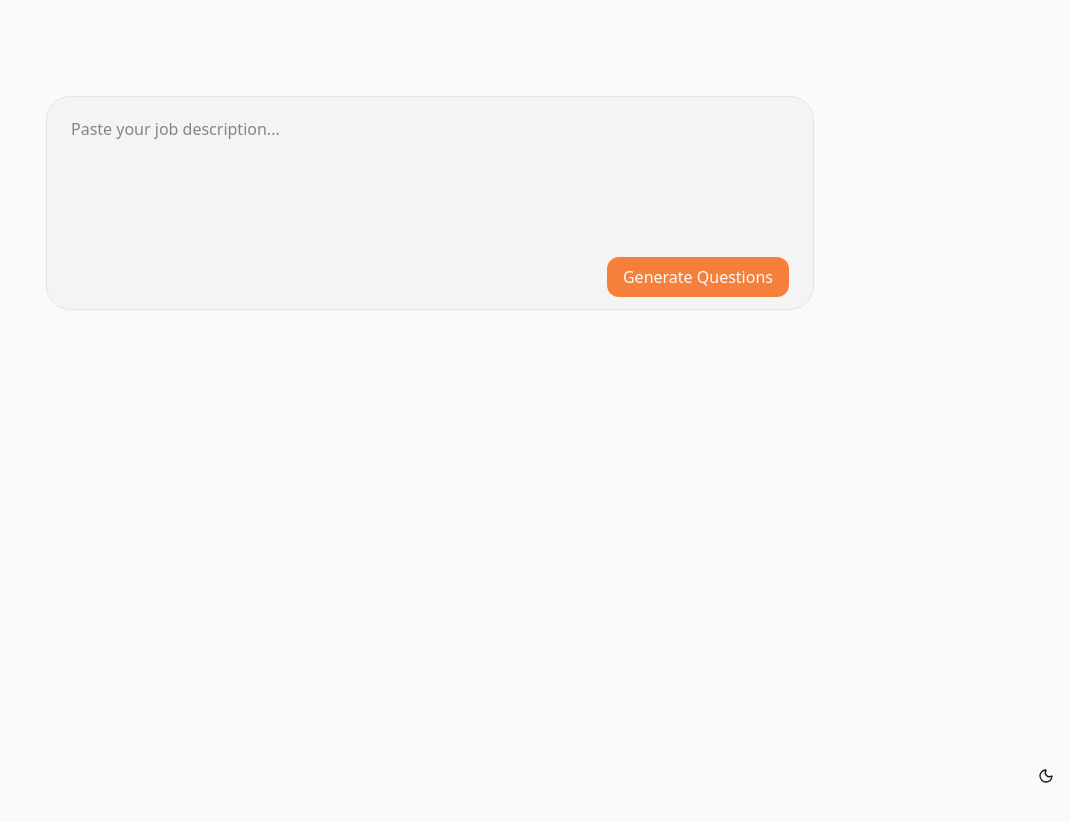
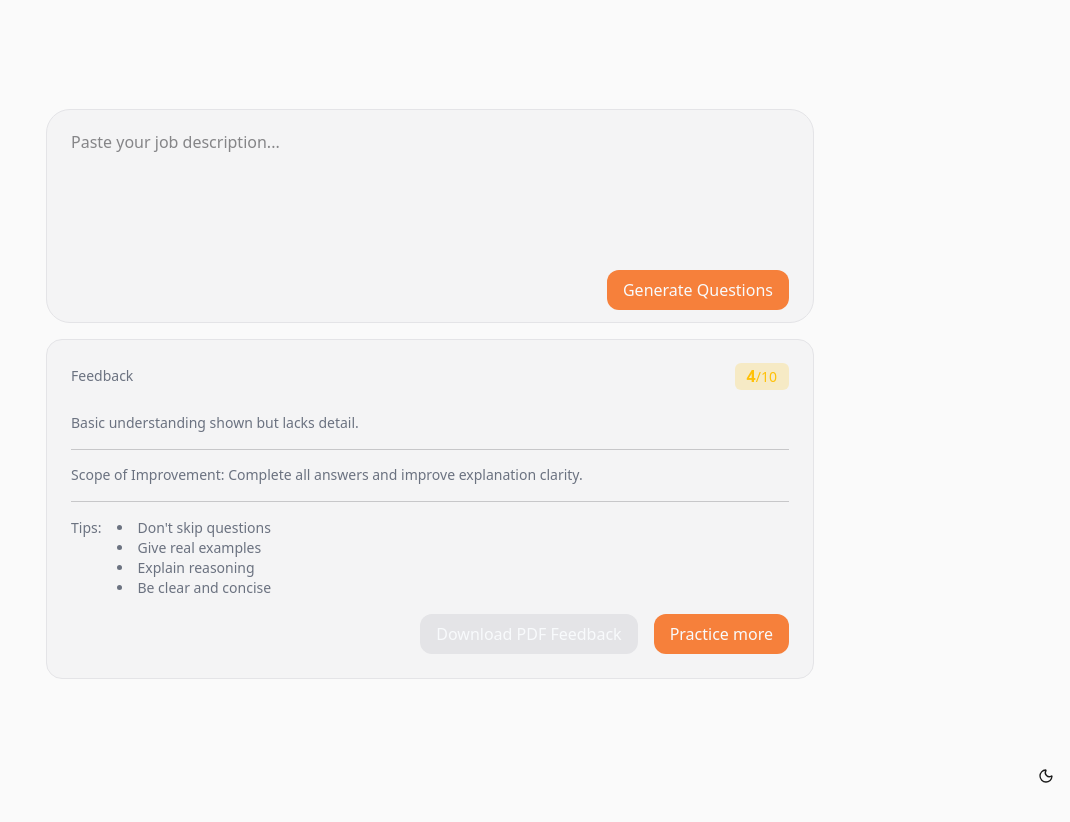
Before and after one commit to kmr-sahil/prep-ai, a Next.js app: page / in a window 1280 px wide. Shown: the top 822 px of the page, without its empty margins (210-1280 px from the left). Before the commit the page ends 800 px from the top, so only its background shows below. Built offline with nearby package versions, Linux system fonts and the light colour scheme; no server answers.

Commit message:
feat: Add PDF feedback generation and enhance InterviewPanel with download option

```diff
--- a/package.json
+++ b/package.json
@@ -11,6 +11,7 @@
   "dependencies": {
     "@elevenlabs/elevenlabs-js": "^2.6.0",
     "@google/genai": "^1.9.0",
+    "jspdf": "^3.0.1",
     "lucide-react": "^0.525.0",
     "next": "15.3.5",
     "next-themes": "^0.4.6",
--- a/src/app/layout.tsx
+++ b/src/app/layout.tsx
@@ -28,7 +28,7 @@ export default function RootLayout({
   return (
     <html lang="en" suppressHydrationWarning>
       <body
-        className={`${geistSans.variable} ${geistMono.variable} antialiased relative w-full mx-auto`}
+        className={`${geistSans.variable} ${geistMono.variable} antialiased relative w-full mx-auto p-[0.8rem]`}
       >
         <ThemeProvider attribute="class">
           <ThemeToggle />
--- a/src/components/InterviewPanel.tsx
+++ b/src/components/InterviewPanel.tsx
@@ -4,6 +4,7 @@ import { Mic, Type, Send } from "lucide-react";
 import VoiceInput from "./VoiceInput"; // import the new component
 import { useInterview } from "../context/InterviewContext";
 import FeedbackBox from "./FeedbackBox";
+import { generateFeedbackPDF } from "@/utils/generateFeedbackPDF";
 
 export default function InterviewPanel() {
   const {
@@ -19,8 +20,17 @@ export default function InterviewPanel() {
   const [currentAnswer, setCurrentAnswer] = useState("");
   const [inputMode, setInputMode] = useState<"text" | "voice">("voice");
   const [isProcessing, setIsProcessing] = useState(false);
-  const [result, setResult] = useState(false);
-  const [feedback, setFeedback] = useState<any>();
+  const [result, setResult] = useState(true);
+  const [feedback, setFeedback] = useState<any>({"feedback": "Basic understanding shown but lacks detail.",
+  "soi": "Complete all answers and improve explanation clarity.",
+  "tips": [
+    "Don't skip questions",
+    "Give real examples",
+    "Explain reasoning",
+    "Be clear and concise"
+  ],
+  "score": 4
+});
 
   const handleSubmit = async () => {
     const trimmed = currentAnswer.trim();
@@ -52,12 +62,20 @@ export default function InterviewPanel() {
       {result && feedback ? (
         <>
           <FeedbackBox feedback={feedback} />
-          <button
-            onClick={resetInterview}
-            className="ml-auto flex items-center justify-end bg-(--accent) text-(--accent-foreground) px-4 py-2 rounded-xl hover:bg-(--accent)/90 disabled:opacity-50 cursor-pointer disabled:cursor-not-allowed transition-colors"
-          >
-            Practice more
-          </button>
+          <div className="ml-auto justify-end flex gap-4 mt-4 text-base">
+            <button
+              onClick={() => generateFeedbackPDF(questions, answers, feedback)}
+              className="flex items-center justify-end bg-(--secondary) text-(--accent-foreground) px-4 py-2 rounded-xl hover:bg-(--secondary)/90 disabled:opacity-50 cursor-pointer disabled:cursor-not-allowed transition-colors"
+            >
+              Download PDF Feedback
+            </button>
+            <button
+              onClick={resetInterview}
+              className="flex items-center justify-end bg-(--accent) text-(--accent-foreground) px-4 py-2 rounded-xl hover:bg-(--accent)/90 disabled:opacity-50 cursor-pointer disabled:cursor-not-allowed transition-colors"
+            >
+              Practice more
+            </button>
+          </div>
         </>
       ) : (
         <>
@@ -140,6 +158,7 @@ export default function InterviewPanel() {
                 }`}
               >
                 <VoiceInput
+                  resetTrigger={activeIndex}
                   setCurrentAnswer={setCurrentAnswer}
                   isProcessing={isProcessing}
                   setIsProcessing={setIsProcessing}
--- a/src/components/VoiceInput.tsx
+++ b/src/components/VoiceInput.tsx
@@ -6,12 +6,14 @@ import { transcribeAudioFile } from "@/utils/transcribEl";
 import { transcribeWithSarvam } from "@/utils/transcribeSarvam";
 
 type VoiceInputProps = {
+  resetTrigger: number;
   setCurrentAnswer: (text: string) => void;
   isProcessing: boolean;
   setIsProcessing: (val: boolean) => void;
 };
 
 export default function VoiceInput({
+  resetTrigger,
   setCurrentAnswer,
   isProcessing,
   setIsProcessing,
@@ -27,6 +29,14 @@ export default function VoiceInput({
   const audioRef = useRef<HTMLAudioElement | null>(null);
   const chunksRef = useRef<Blob[]>([]);
   const timerRef = useRef<NodeJS.Timeout | null>(null);
+
+  // reset
+  useEffect(() => {
+    setIsRecording(false);
+    setAudioBlob(null);
+    setTranscriptedText("");
+    setDuration(0);
+  }, [resetTrigger]);
 
   useEffect(() => {
     return () => {
--- a/src/context/InterviewContext.tsx
+++ b/src/context/InterviewContext.tsx
@@ -46,7 +46,7 @@ export const InterviewProvider = ({
     try {
       const response = await genAI.models.generateContent({
         model: "gemini-2.5-flash-lite-preview-06-17",
-        contents: `Act as a interview panelist and ask between 2-6 realistic ( not implementation type questions ) questions based on the following job description:\n\n"${jobDesc}"`,
+        contents: `Act as a interview panelist and ask between 1-2 realistic ( not implementation type questions ) questions based on the following job description:\n\n"${jobDesc}"`,
         config: {
           responseMimeType: "application/json",
           responseSchema: {
@@ -131,10 +131,11 @@ ${qa}
   };
 
   const resetInterview = () => {
-    setQuestions([]);
-    setAnswers([]);
-    setActiveIndex(0);
-    setDisabled(false);
+    window.location.reload();
+    // setQuestions([]);
+    // setAnswers([]);
+    // setActiveIndex(0);
+    // setDisabled(false);
   };
 
   return (
--- /dev/null
+++ b/src/utils/generateFeedbackPDF.ts
@@ -0,0 +1,78 @@
+import jsPDF from "jspdf";
+
+type Feedback = {
+  feedback: string;
+  soi: string;
+  tips: string[];
+  score: number;
+};
+
+export const generateFeedbackPDF = (
+  questions: string[],
+  answers: string[],
+  feedback: Feedback
+) => {
+  const doc = new jsPDF();
+
+  const pageWidth = doc.internal.pageSize.getWidth();
+  const maxLineWidth = pageWidth - 28; // 14px margin on both sides
+
+  // Add Prep-AI branding title
+  doc.setFontSize(16);
+  doc.setFont("helvetica", "bold");
+  doc.text("Prep-AI - Mock Interview Report", 14, 20);
+
+  // Reset font for content
+  doc.setFontSize(12);
+  doc.setFont("helvetica", "normal");
+
+  let y = 30;
+
+  // Questions & Answers
+  questions.forEach((question, index) => {
+    if (y > 270) {
+      doc.addPage();
+      y = 20;
+    }
+
+    const answer = answers[index] || "Not Answered";
+
+    doc.setFont(undefined as any, "bold");
+    const questionLines = doc.splitTextToSize(`Q${index + 1}: ${question}`, maxLineWidth);
+    doc.text(questionLines, 14, y);
+    y += questionLines.length * 6;
+
+    doc.setFont(undefined as any, "normal");
+    const answerLines = doc.splitTextToSize(`Ans: ${answer}`, maxLineWidth);
+    doc.text(answerLines, 18, y);
+    y += answerLines.length * 6 + 4;
+  });
+
+  // Final Feedback section
+  doc.setFont("helvetica", "bold");
+  doc.text("Final Feedback", 14, y);
+  y += 8;
+  doc.setFont("helvetica", "normal");
+
+  const feedbackLines = doc.splitTextToSize(`Feedback: ${feedback.feedback}`, maxLineWidth);
+  doc.text(feedbackLines, 14, y);
+  y += feedbackLines.length * 6;
+
+  const soiLines = doc.splitTextToSize(`Scope of Improvement: ${feedback.soi}`, maxLineWidth);
+  doc.text(soiLines, 14, y);
+  y += soiLines.length * 6;
+
+  doc.text(`Score: ${feedback.score}/10`, 14, y);
+  y += 10;
+
+  doc.text("Tips to Improve:", 14, y);
+  y += 6;
+
+  feedback.tips.forEach((tip) => {
+    const tipLines = doc.splitTextToSize(`• ${tip}`, maxLineWidth - 4);
+    doc.text(tipLines, 18, y);
+    y += tipLines.length * 6;
+  });
+
+  doc.save("prep-ai-feedback.pdf");
+};
```
Also changed, not shown: 1 other file (tests, documents, lock files or other folders).
